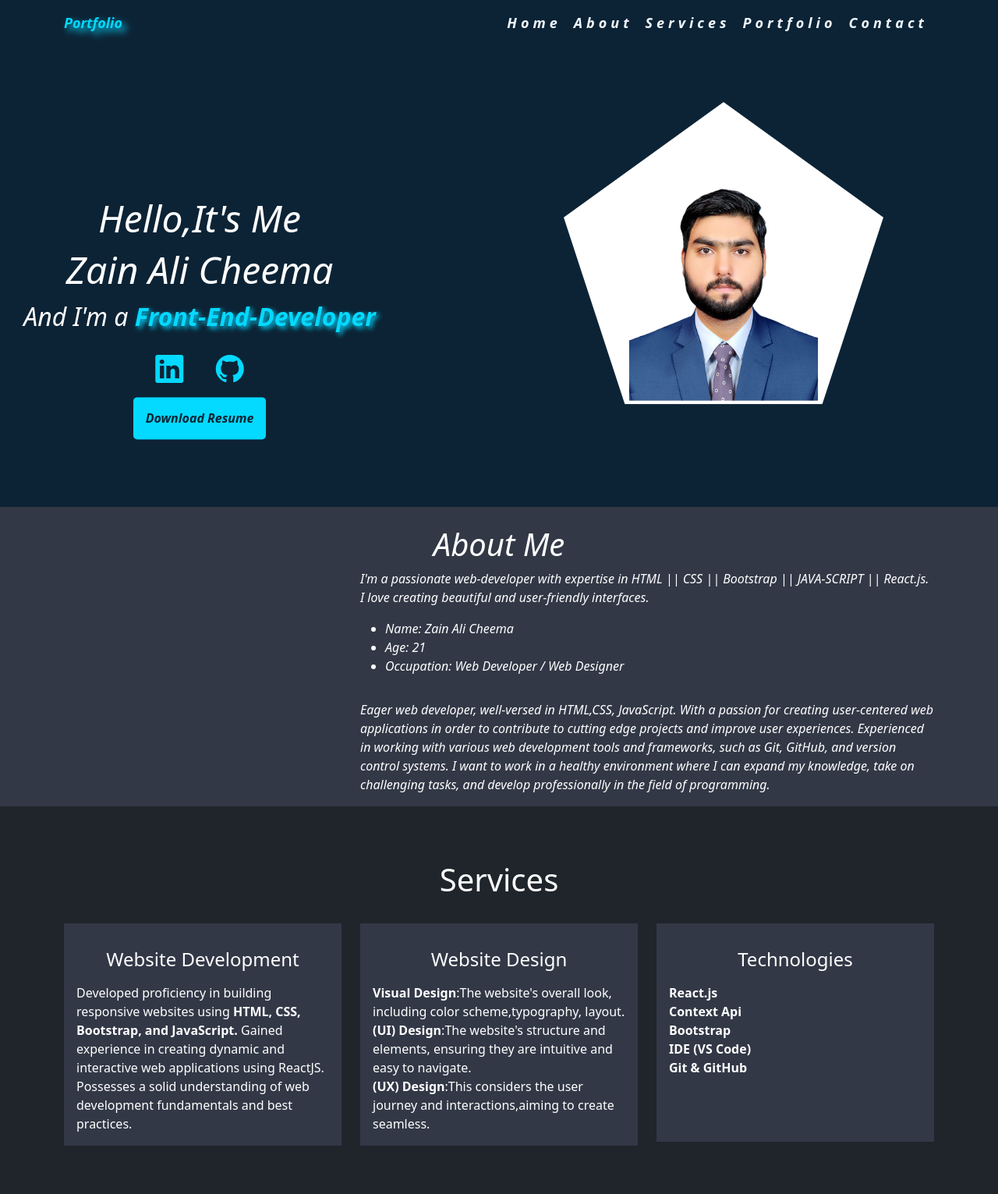
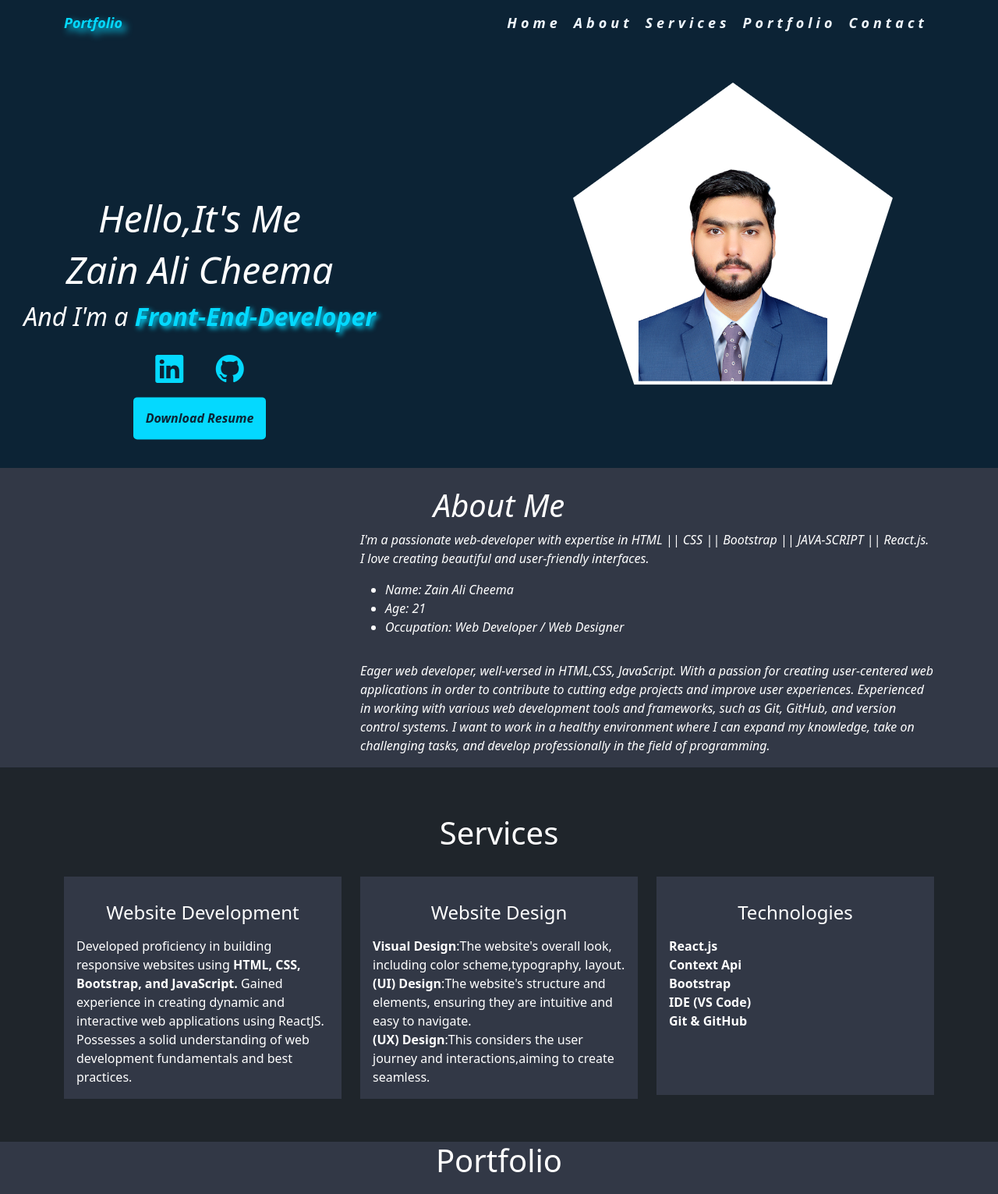
Before and after one commit to Zeni-Tech/personalportfolio, a plain HTML site: page index.html in a window 1280 px wide. Shown: the top 1531 px of the page at 78% size. Drawn offline with nearby package versions, Linux system fonts and the light colour scheme.

Commit message:
Update index.css

```diff
--- a/index.css
+++ b/index.css
@@ -11,18 +11,17 @@
 
 
 /* body backgroundcolor */
+
 .color{
     background-color: #0C2335;
-    /* background-color: #BFC6CD; */
 
 }
 .bgimage {
     background-image: url(./body1.png);
-    height: 650px;
-    margin-left: 45%;
+    height: 600px;
     object-fit:cover;
     background-repeat: no-repeat;
-    background-position: center;
+    background-position:right;
 }
 
 
@@ -113,10 +112,8 @@
 #services{
     color: white;
     background-color: #1F252B;
-    height: 500px;
-    display: flex;
-    justify-content: center;
-    align-items: center;
+    padding: 60px;
+
 }
 #card-body{
     background-color:#323846;
```
